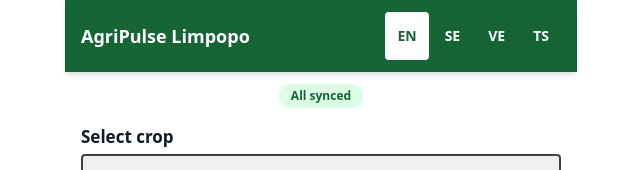
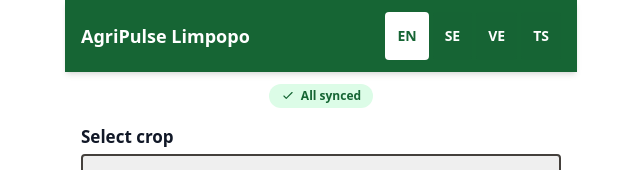
Before and after one commit to tshephiso123/agri-pulse, a React (Vite) app: page / in a window 1280 px wide. Shown: the top 170 px of the page, without its empty margins (319-959 px from the left). Built offline with nearby package versions, Linux system fonts and the light colour scheme.

Commit message:
Enhance SyncStatusBadge component layout with flexbox for better alignment

```diff
--- a/src/components/SyncStatusBadge.jsx
+++ b/src/components/SyncStatusBadge.jsx
@@ -14,9 +14,12 @@
   }, []);
 
   return (
-    <span className={`inline-block px-3 py-1 rounded-full text-xs font-bold ${
+    <span className={`inline-flex items-center gap-1.5 px-3 py-1 rounded-full text-xs font-bold ${
       online ? 'bg-green-100 text-pulse-green' : 'bg-amber-100 text-pulse-amber'
     }`}>
+      <svg aria-hidden="true" className="h-3.5 w-3.5" viewBox="0 0 24 24" fill="none" stroke="currentColor" strokeWidth="2" strokeLinecap="round" strokeLinejoin="round">
+        {online ? <path d="m5 12 4 4L19 6" /> : <><circle cx="12" cy="12" r="9" /><path d="M12 7v5l3 2" /></>}
+      </svg>
       {online ? t('sync_done') : t('sync_pending')}
     </span>
   );
```
